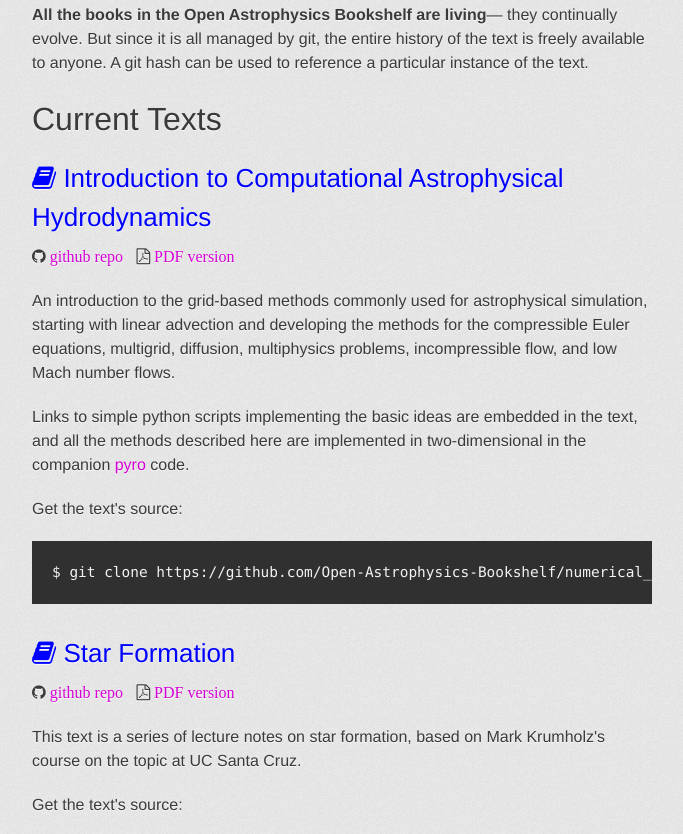
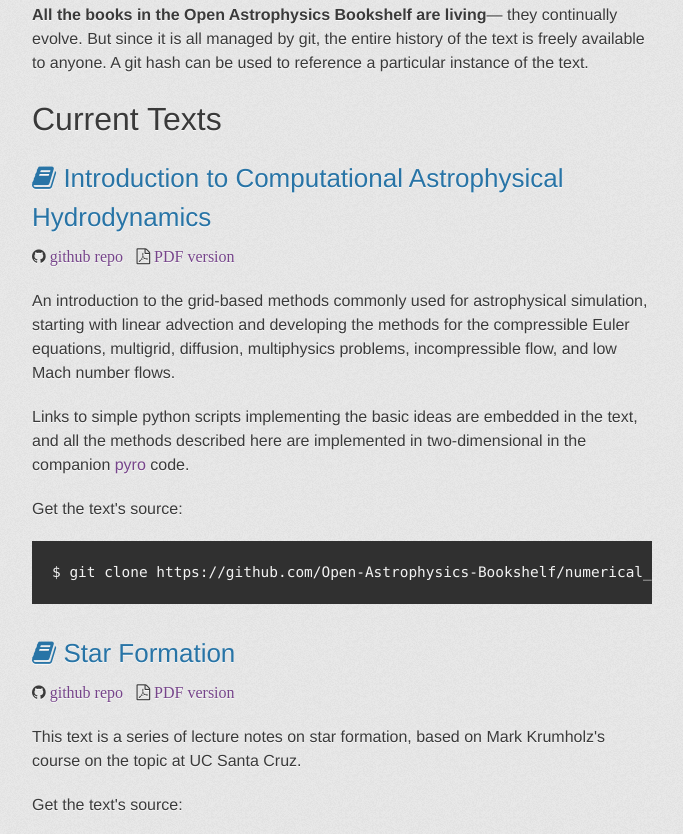
Before and after one commit to Open-Astrophysics-Bookshelf/Open-Astrophysics-Bookshelf.github.io, a plain HTML site: page index.html in a window 1280 px wide. Shown: the part 861-1695 px from the top of the page, without its empty margins (298-981 px from the left). Drawn offline with Linux system fonts and the light colour scheme; a web font is replaced by a local one.

Commit message:
fix some colors

```diff
--- a/stylesheets/stylesheet.css
+++ b/stylesheets/stylesheet.css
@@ -57,10 +57,10 @@ body {
 }
 
 a {
-  color: #d500d5;
+  color: #76448a;
 }
 a:hover {
-  color: #c5000c;
+  color: #c39bd3;
 }
 
 header {
@@ -249,7 +249,7 @@ h1 {
 h2 {
   margin-bottom: 8px;
   font-size: 26px;
-  color: #0000ff;
+  color: #2874a6;
 }
 
 h3 {
```
